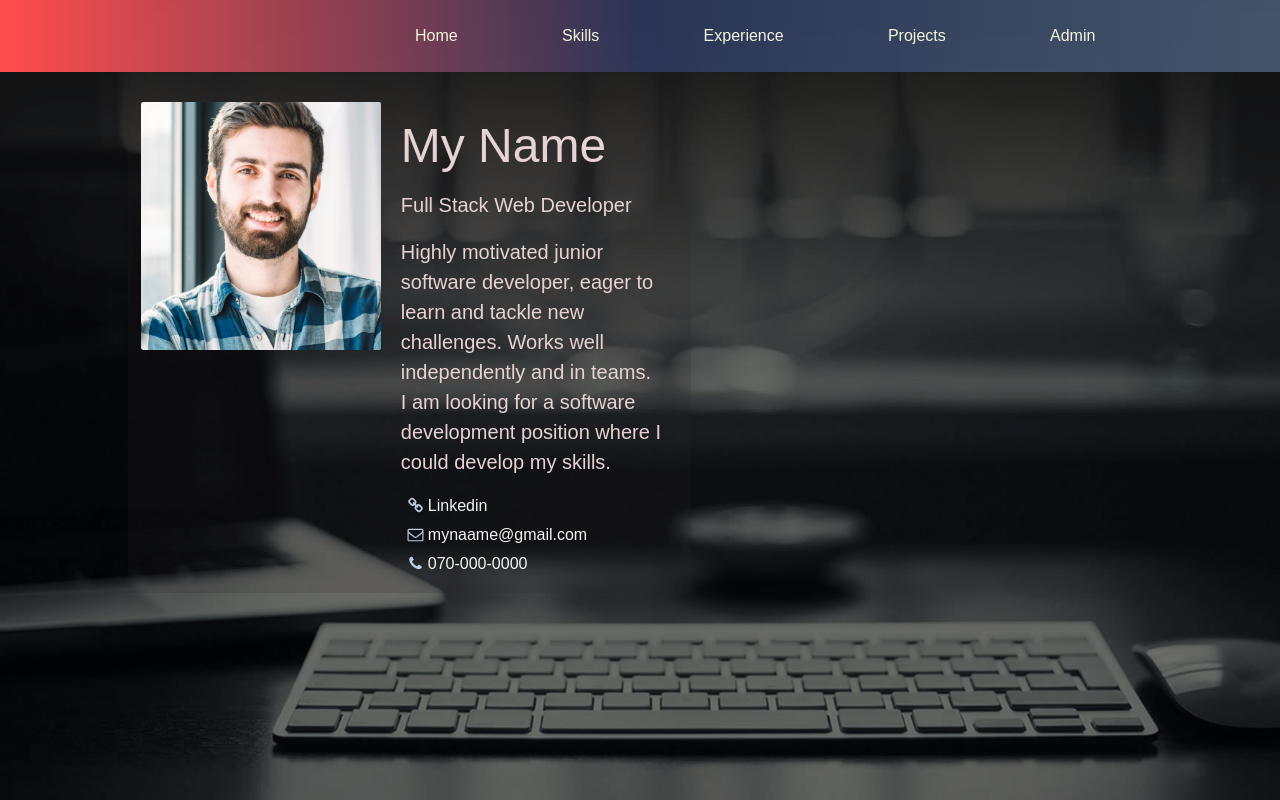
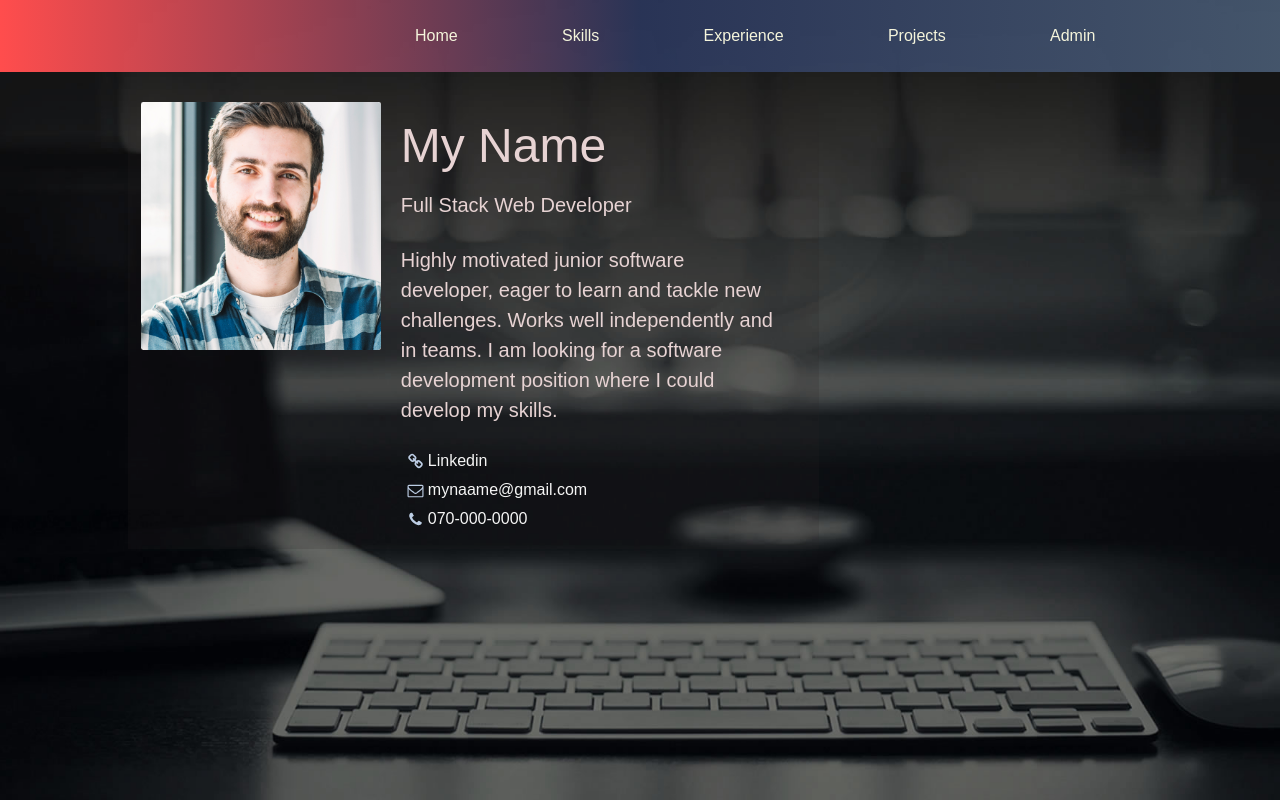
Before and after one commit to aliahdab/Portfolio-Project, a React (Create React App) app: page / in a window 1280 px wide. Built offline with nearby package versions, Linux system fonts and the light colour scheme.

Commit message:
some css

```diff
--- a/src/App.css
+++ b/src/App.css
@@ -69,7 +69,7 @@ a:hover {
 .experience-container,
 .skills-container,
 .projects-container {
-  max-width: 42%;
+  max-width: 52%;
   margin: 7% auto;
   margin-left: 10%;
   margin-bottom: 0px;
--- a/src/components/Chart.js
+++ b/src/components/Chart.js
@@ -22,11 +22,10 @@ class Chart extends Component {
           colors: ['#8D4752', '#2C3758', '#43546A']
         },
         dataLabels: {
-          colors: ['white'],
           enabled: false
         },
         xaxis: {
-          categories: ['GIT', 'Java', 'Javascript', 'CISCO CCNA', 'Exchange Server', 'SQL', 'Oracle', 'Virtual Systems'],
+          categories: ['GIT', 'Java', 'Javascript', 'CISCO CCNA', 'Exchange Server', 'SQL', 'Oracle', 'Virtual Systems']
         },
       },
       series: [{
```
